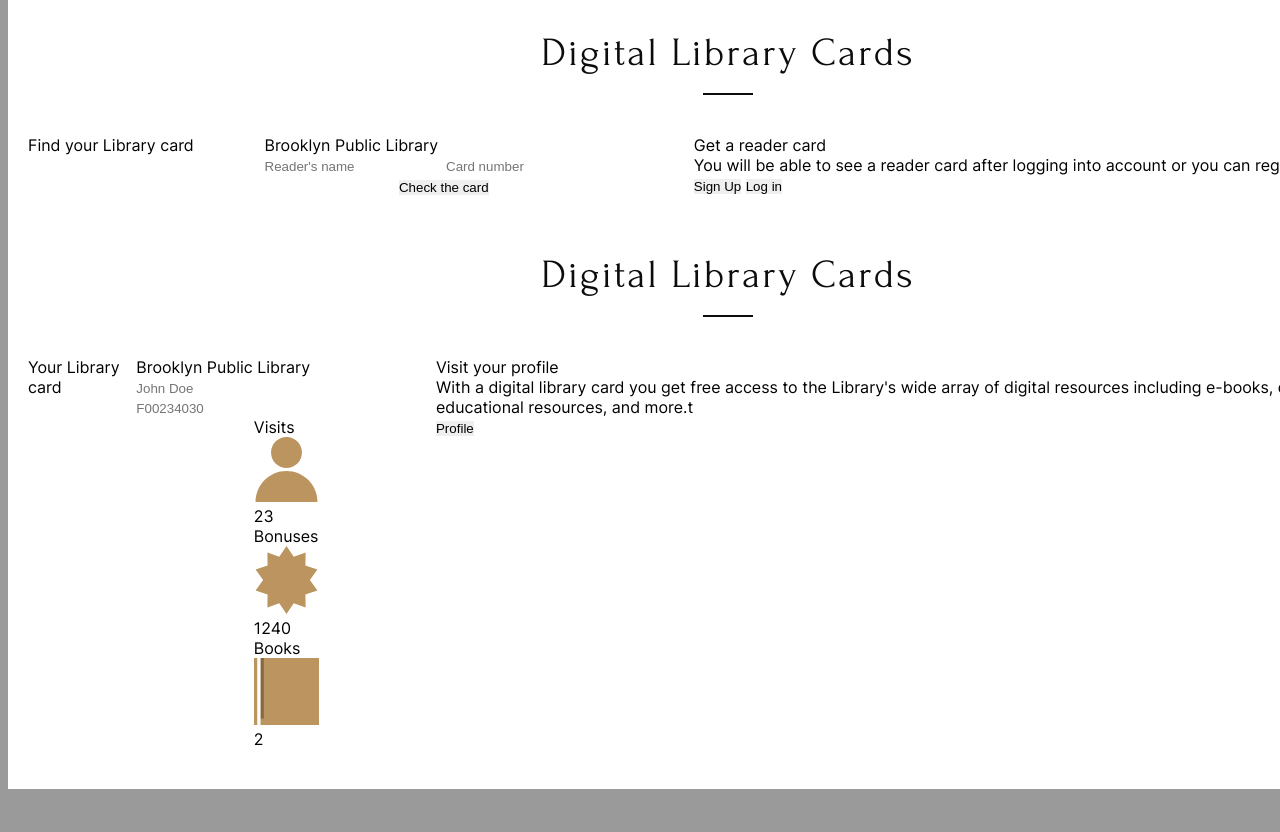
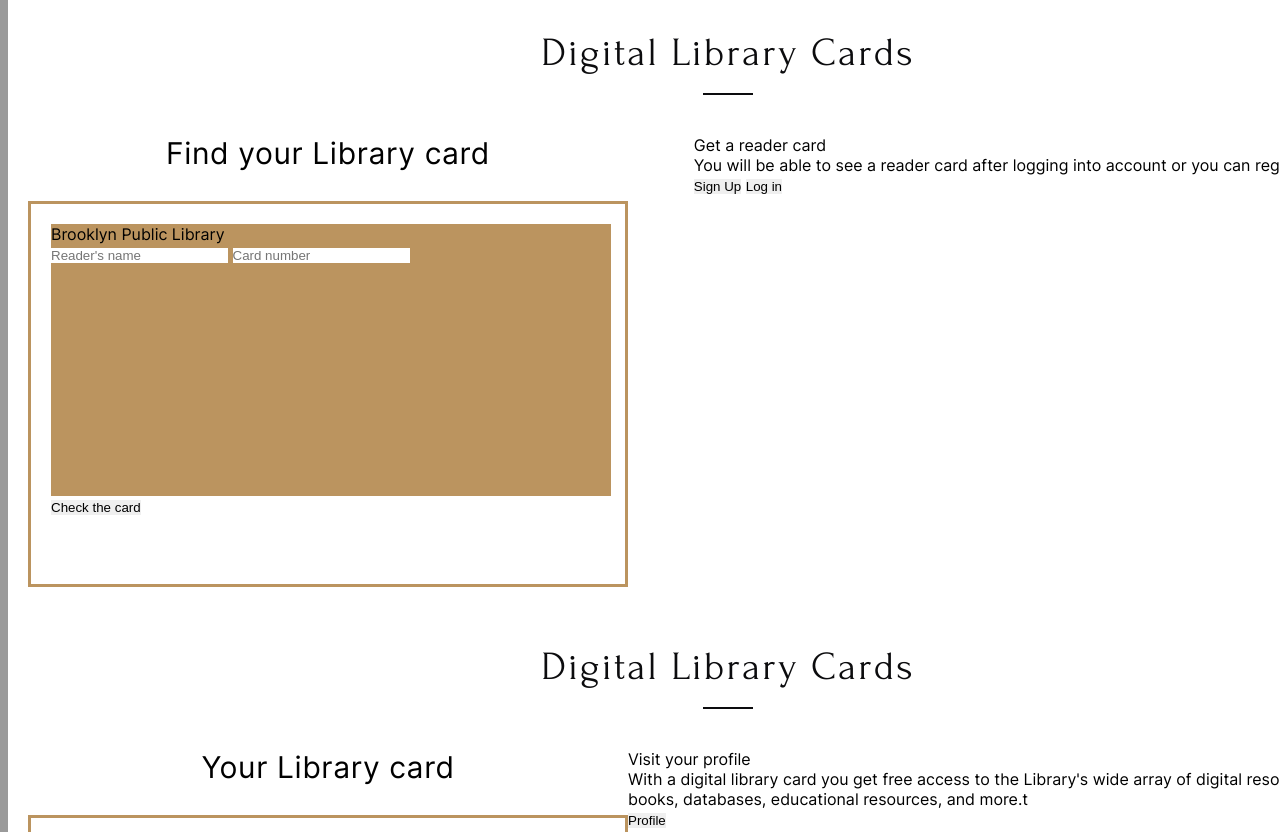
Before and after one commit to VicKhod/RS_Lib, a website: page index.html in a window 1280 px wide. Shown: the part 2980-3812 px from the top of the page. Before the commit the page ends 3777 px from the top, so only its background shows below. Drawn offline with Linux system fonts and the light colour scheme.

Commit message:
feat: add styles to lib card section

```diff
--- a/index.html
+++ b/index.html
@@ -569,16 +569,18 @@
           <h2>Digital Library Cards</h2>
           <hr>
           <div class="library-card__container">
-            <p class="library-card__container__title">
+            <div class="card__wrapper">
+            <p class="card__wrapper__title">
               Find your Library card
             </p>
-            <div class="library-card__container__card">
-              <div class="card__container">
+            <div class="card__wrapper__border">
+              <div class="card__background">
                 <p>Brooklyn Public Library</p>
                 <input type="text" placeholder="Reader's name">
                 <input type="text" placeholder="Card number">
               </div>
               <button>Check the card</button>
+            </div>
           </div>
             <div class="library-card__container__get-card">
               <p>Get a reader card</p>
@@ -594,16 +596,17 @@
           <h2>Digital Library Cards</h2>
           <hr>
           <div class="library-card__container">
-            <p class="library-card__container__title">
+            <div class="card__wrapper">
+              <p class="card__wrapper__title">
                 Your Library card
               </p>
-            <div class="library-card__container__card">
-              <div class="card__container">
+              <div class="card__wrapper__border">
+                <div class="card__background">
                   <p>Brooklyn Public Library</p>
                   <input type="text" placeholder="John Doe">
                   <input type="text" placeholder="F00234030">
                 </div>
-              <div class="library-card__container__card__profile">
+                <div class="card__wrapper__border__profile">
                   <div>
                     <p class="profile__stats">Visits</p>
                     <img src="assets/images/icons/Union.svg" alt="union">
@@ -621,9 +624,11 @@
                   </div>
                 </div>
               </div>
+            </div>
             <div class="library-card__container__get-card">
               <p>Visit your profile</p>
-              <p>With a digital library card you get free access to the Library's wide array of digital resources including e-books, databases, educational resources, and more.t</p>
+              <p>With a digital library card you get free access to the Library's wide array of digital resources
+                including e-books, databases, educational resources, and more.t</p>
               <div>
                 <button>Profile</button>
               </div>
--- a/style.scss
+++ b/style.scss
@@ -472,9 +472,35 @@ img {
 }
 
 .library-card__container {
-  @include mixin-display-flex-row(space-between, none)
+  @include mixin-display-flex-row(space-between, none);
 }
 
-.library-card__container__card {
-  @include mixin-display-flex-col(space-between, center)
+.card__wrapper {
+  @include mixin-display-flex-col(space-between, center);
 }
+
+.card__wrapper__title {
+  color: #000;
+  font-family: Inter;
+  font-size: 30px;
+  font-style: normal;
+  font-weight: 400;
+  line-height: normal;
+  letter-spacing: 0.6px;
+}
+
+.card__wrapper__border {
+  margin-top: 30px;
+  padding: 20px 20px 94px;
+  border: 3px solid #bb945f;
+  background: #fff;
+  width: 600px;
+  height: 386px;
+}
+
+.card__background {
+  width: 560px;
+  height: 272px;
+  flex-shrink: 0;
+  background: #BB945F;
+}
```
Also changed, not shown: style.css, 1 other file. Lines whose indentation alone changed are shown as unchanged.
